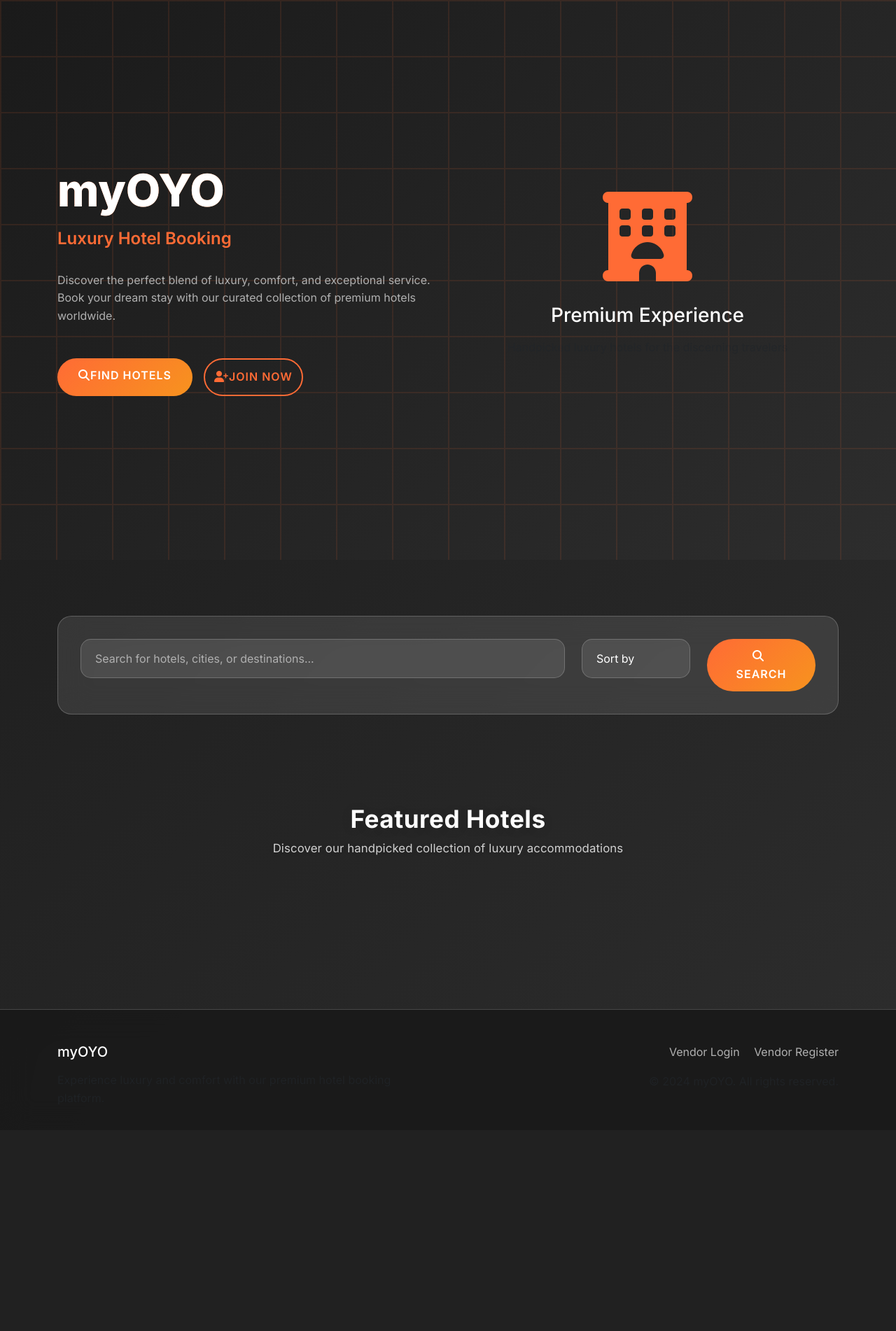
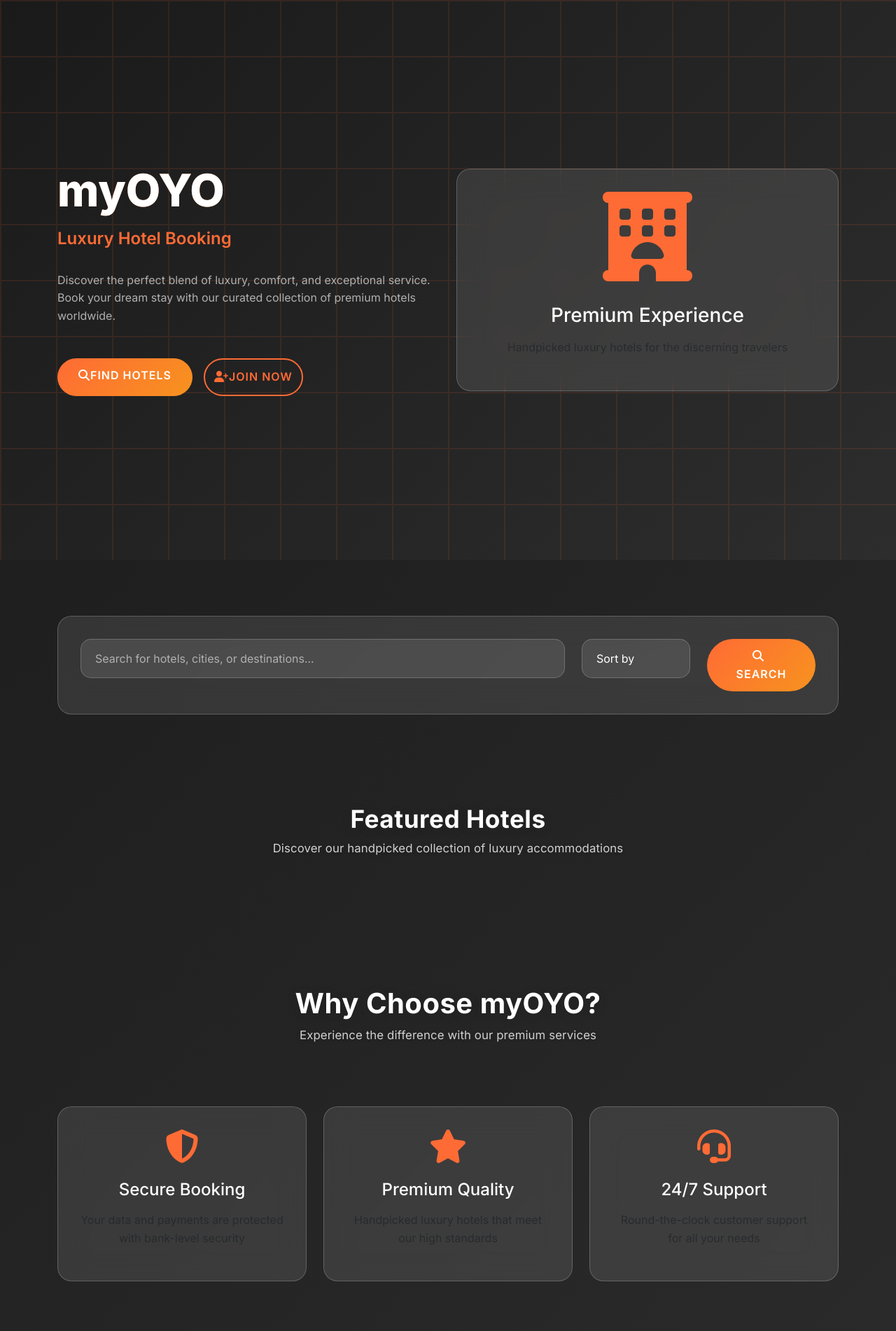
Before and after one commit to BNB2006/Hotel, a Django app: page / in a window 1280 px wide. Shown: the part 89-1991 px from the top of the page at 70% size. Before the commit the page ends 1604 px from the top, so only its background shows below. Run offline with Django 5.2, Linux system fonts and the light colour scheme.

Commit message:
New section

```diff
--- a/my_OYO/home/static/home/css/style.css
+++ b/my_OYO/home/static/home/css/style.css
@@ -201,7 +201,6 @@ body{
 
 
 /* Hotel Cards */
-/* Section Titles and Descriptions */
 .section-title {
   font-size: 2.2rem;
   font-weight: 700;
@@ -291,6 +290,21 @@ body{
 }
 
 
+/* Glass card effect */
+.glass-card{
+  background: var(--glass-bg);
+  backdrop-filter: blur(20px);
+  border: 1px solid var(--glass-border);
+  border-radius: 20px;
+  padding: 2rem;
+  transition: all 0.3 ease;
+}
+
+.glass-card:hover{
+  transform: translateY(-10px);
+  box-shadow: 0 20px 40px rgba(0, 0, 0, 0.3);
+}
+
 
 /*<-----------------------------------------------------------Footer Styles------------------------------------------------------------> */
 .footer{
--- a/my_OYO/home/templates/index.html
+++ b/my_OYO/home/templates/index.html
@@ -117,6 +117,61 @@
   </div>
 </section>
 
+<!-- Features Section -->
+<section class="py-5">
+  <div class="container">
+    <div class="row">
+      <div class="col-12 text-center mb-5 fade-in-up">
+        <h2 class="section-title" style="font-size: 2.5rem;">Why Choose myOYO?</h2>
+        <p class="section-description">Experience the difference with our premium services</p>
+      </div>
+    </div>
+
+    <div class="row">
+      <div class="col-lg-4 col-md-6 mb-4 fade-in-up" style="animation-delay: 0.1s;">
+        <div class="glass-card text-center h-100">
+          <i class="fas fa-shield-alt" style="font-size: 3rem; color: var(--primary-color); margin-bottom: 1.5rem;"></i>
+          <h4 class="mb-3">Secure Booking</h4>
+          <p class="text-muted">Your data and payments are protected with bank-level security</p>
+        </div>
+      </div>
+
+      <div class="col-lg-4 col-md-6 mb-4 fade-in-up" style="animation-delay: 0.2s;">
+        <div class="glass-card text-center h-100">
+          <i class="fas fa-star" style="font-size: 3rem; color: var(--primary-color); margin-bottom: 1.5rem;"></i>
+          <h4 class="mb-3">Premium Quality</h4>
+          <p class="text-muted">Handpicked luxury hotels that meet our high standards</p>
+        </div>
+      </div>
+
+      <div class="col-lg-4 col-md-6 mb-4 fade-in-up" style="animation-delay: 0.3s;">
+        <div class="glass-card text-center h-100">
+          <i class="fas fa-headset" style="font-size: 3rem; color: var(--primary-color); margin-bottom: 1.5rem;"></i>
+          <h4 class="mb-3">24/7 Support</h4>
+          <p class="text-muted">Round-the-clock customer support for all your needs</p>
+        </div>
+      </div>
+    </div>
+  </div>
+</section>
+
+<!-- CTA Section -->
+<section class="py-5">
+  <div class="container">
+    <div class="glass-card text-center fade-in-up">
+      <h2 class="hero-title" style="font-size: 2.5rem; margin-bottom: 1rem;">Ready to Experience Luxury?</h2>
+      <p class="hero-description mb-4">Join thousands of satisfied travelers who trust myOYO for their accommodation needs</p>
+      <div class="d-flex gap-3 justify-content-center">
+        <a href="{% url 'register' %}" class="btn-primary-custom">
+          <i class="fas fa-user-plus me-2"></i>Create Account
+        </a>
+        <a href="{% url 'login_page' %}" class="btn-secondary-custom">
+          <i class="fas fa-sign-in-alt me-2"></i>Sign In
+        </a>
+      </div>
+    </div>
+  </div>
+</section>
 
 
 
```
Also changed, not shown: my_OYO/media/hotels/hotel_jalpari_OOwbRdd.jpg (added), my_OYO/media/profile/dp.jpg (added), my_OYO/media/profile/dp_eViiClb.jpg (added).
